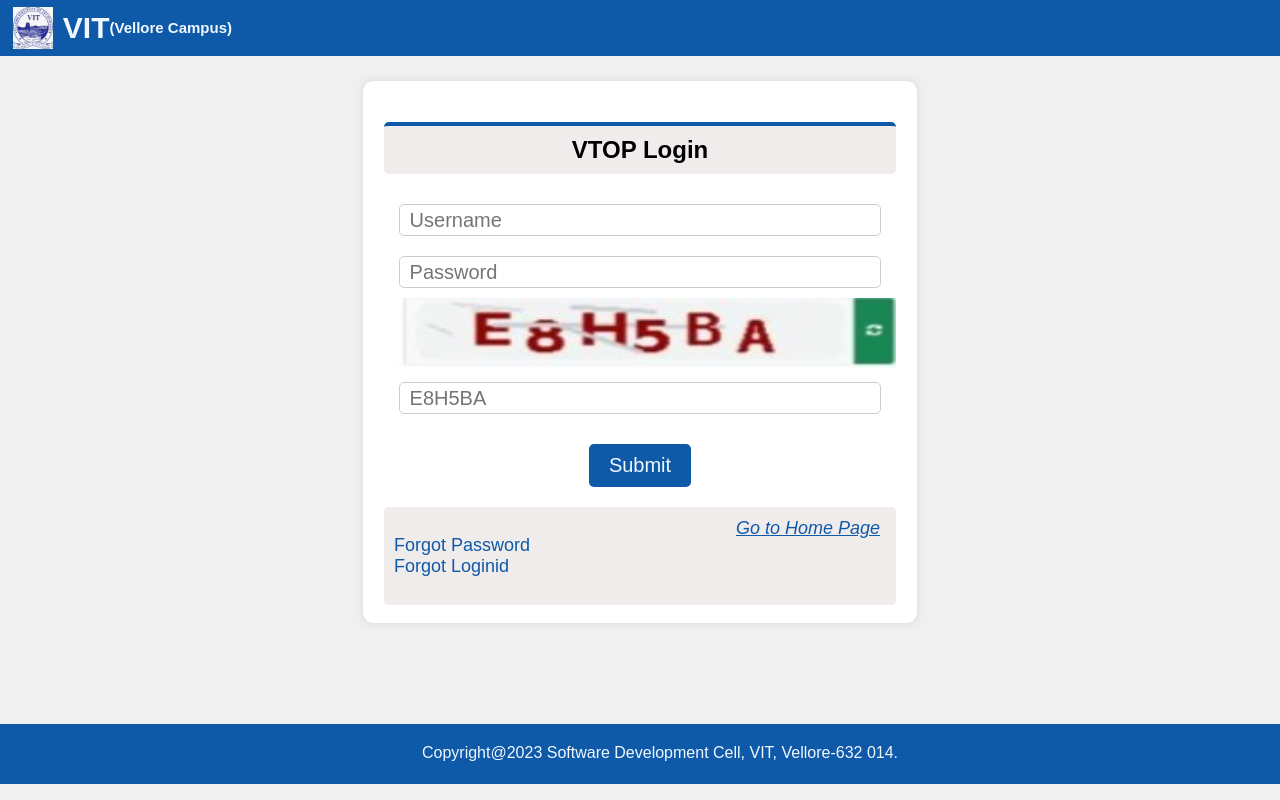
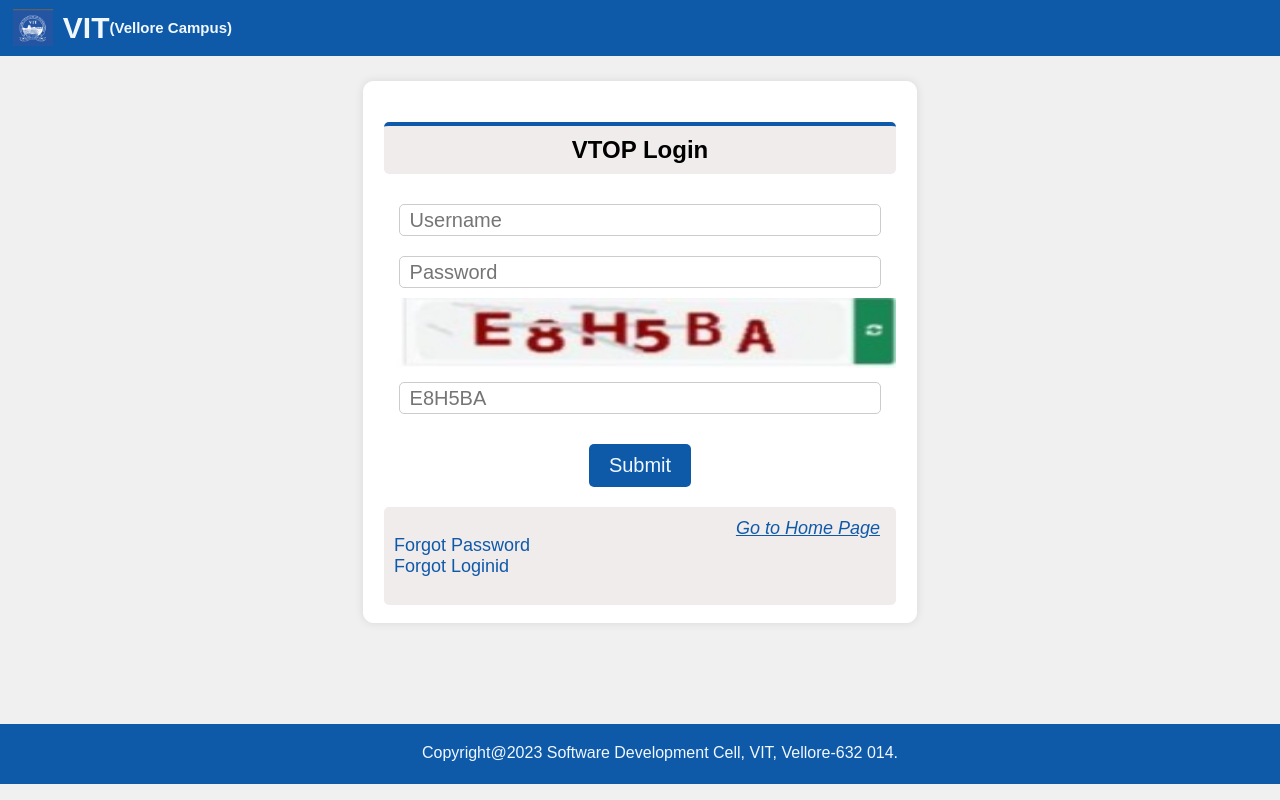
Before and after one commit to Ashwin19v/vitlogin, a plain HTML site: page index.html in a window 1280 px wide. Drawn offline with Linux system fonts and the light colour scheme.

Commit message:
Update index.html

```diff
--- a/index.html
+++ b/index.html
@@ -9,7 +9,7 @@
   <body>
     <nav>
       <div class="top">
-        <img src="logo vit.jpg" alt="vtop" />
+        <img src="vit logo.png" alt="vtop" />
         <b>VIT</b> <strong style="font-size: 50%">(Vellore Campus)</strong>
       </div>
     </nav>
```
